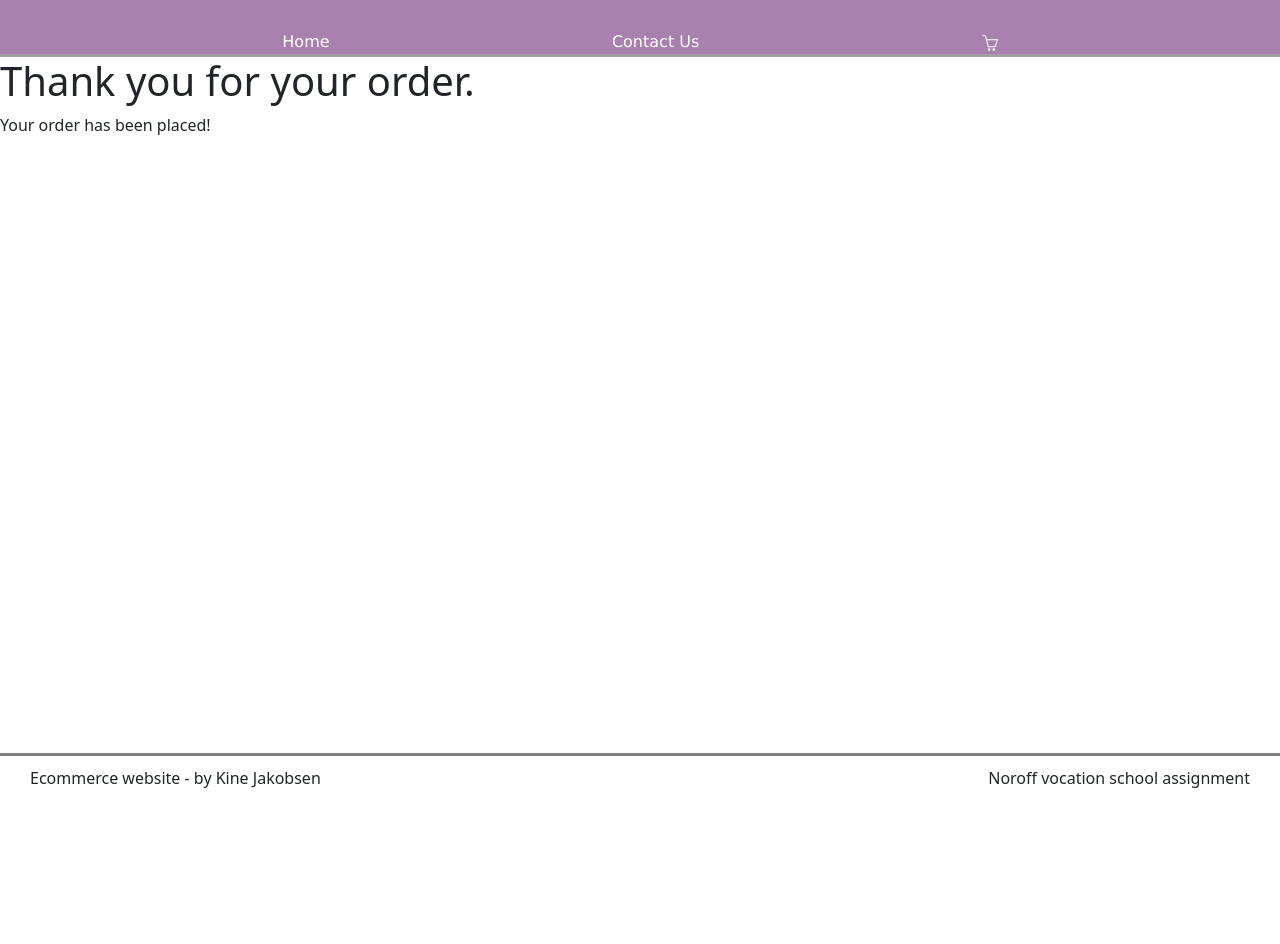
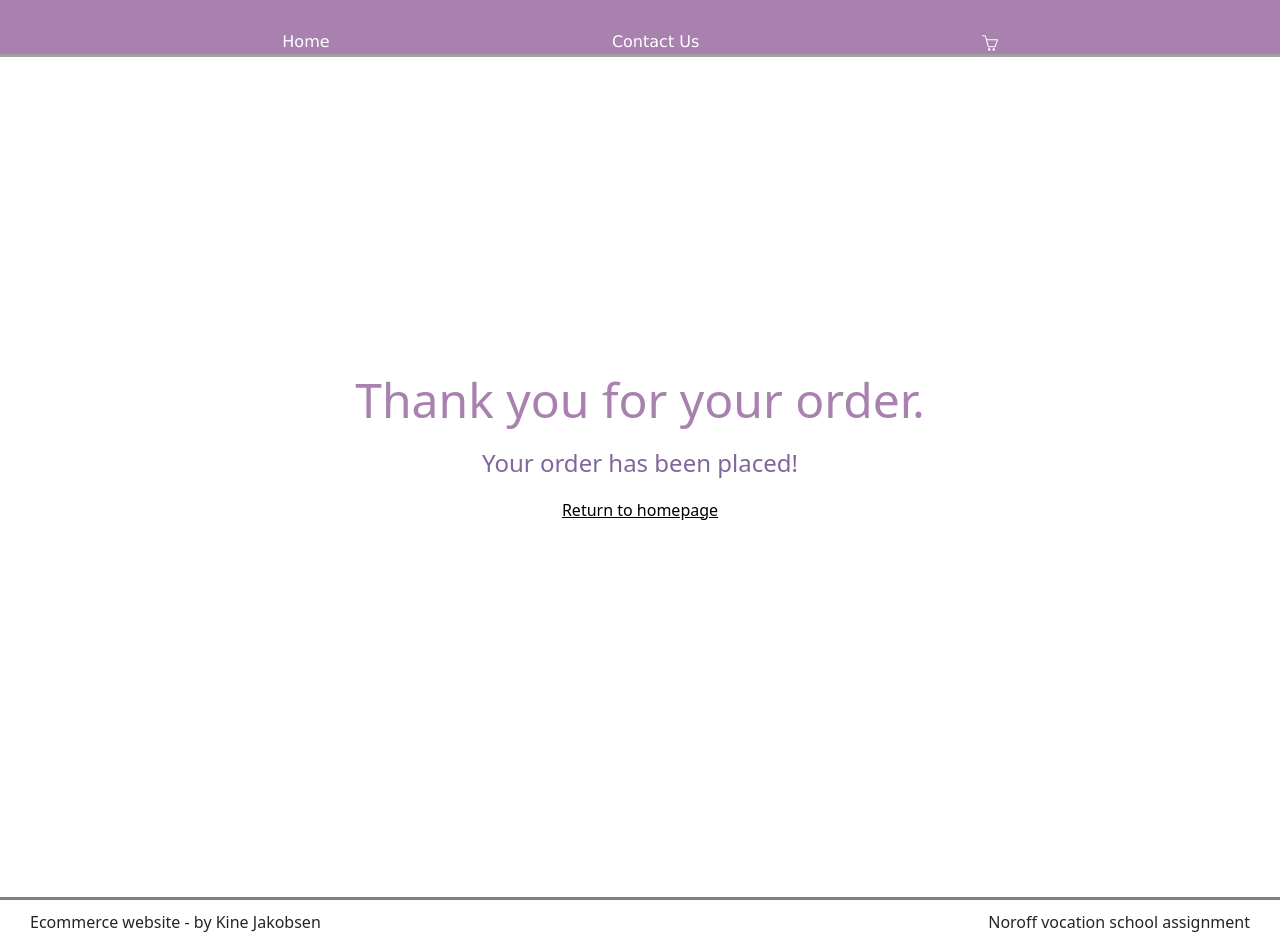
Before and after one commit to kinseeen/ecom-store, a React (Create React App) app: page /checkOutSuccess in a window 1280 px wide. Before the commit the page ends 800 px from the top, so only its background shows below. Built offline with nearby package versions, Linux system fonts and the light colour scheme.

Commit message:
add new functionality to nav button
Added if else so that button navigates to homepage aswell.

```diff
--- a/src/components/buttonComponents/navigationButton/navigationButton.js
+++ b/src/components/buttonComponents/navigationButton/navigationButton.js
@@ -2,11 +2,19 @@ import React from "react";
 import "./navigationButton.css";
 import { useNavigate } from "react-router-dom";
 
-function NavigationButton({ buttonText }) {
+function NavigationButton({ buttonText, to }) {
   const navigate = useNavigate();
 
+  const handleClick = () => {
+    if (to) {
+      navigate(to);
+    } else {
+      navigate(-1);
+    }
+  };
+
   return (
-    <button className="navigationButton" onClick={() => navigate(-1)}>
+    <button className="navigationButton" onClick={handleClick}>
       {buttonText}
     </button>
   );
--- a/src/components/pages/checkOutSuccessPage/checkOutSuccessPage.css
+++ b/src/components/pages/checkOutSuccessPage/checkOutSuccessPage.css
@@ -1,3 +1,19 @@
 .checkOutPage {
+  display: flex;
+  flex-direction: column;
+  justify-content: center;
+  align-items: center;
+  text-align: center;
+  height: 100vh;
+}
 
+.checkOutPage h1 {
+  font-size: 3rem;
+  margin-bottom: 1rem;
+  color: #a881af;
 }
+
+.checkOutPage p {
+  font-size: 1.5rem;
+  color: #80669d;
+}
--- a/src/components/pages/checkOutSuccessPage/checkOutSuccessPage.js
+++ b/src/components/pages/checkOutSuccessPage/checkOutSuccessPage.js
@@ -1,11 +1,13 @@
 import React from "react";
 import "../checkOutSuccessPage/checkOutSuccessPage.css";
+import NavigationButton from "../../buttonComponents/navigationButton/navigationButton";
 
 const CheckoutSuccessPage = () => {
   return (
     <div className="checkOutPage">
       <h1> Thank you for your order. </h1>
       <p> Your order has been placed! </p>
+      <NavigationButton buttonText="Return to homepage" to="/" />
     </div>
   );
 };
--- a/src/components/pages/itemSpecificPage/itemSpecificPage.css
+++ b/src/components/pages/itemSpecificPage/itemSpecificPage.css
@@ -48,3 +48,14 @@
   width: 100%;
   box-shadow: 0 0 10px #80669d;
 }
+
+@media (max-width: 768px) {
+  .productContent {
+    flex-direction: column;
+  }
+
+  .leftSide,
+  .rightSide {
+    width: 100%;
+  }
+}
```
